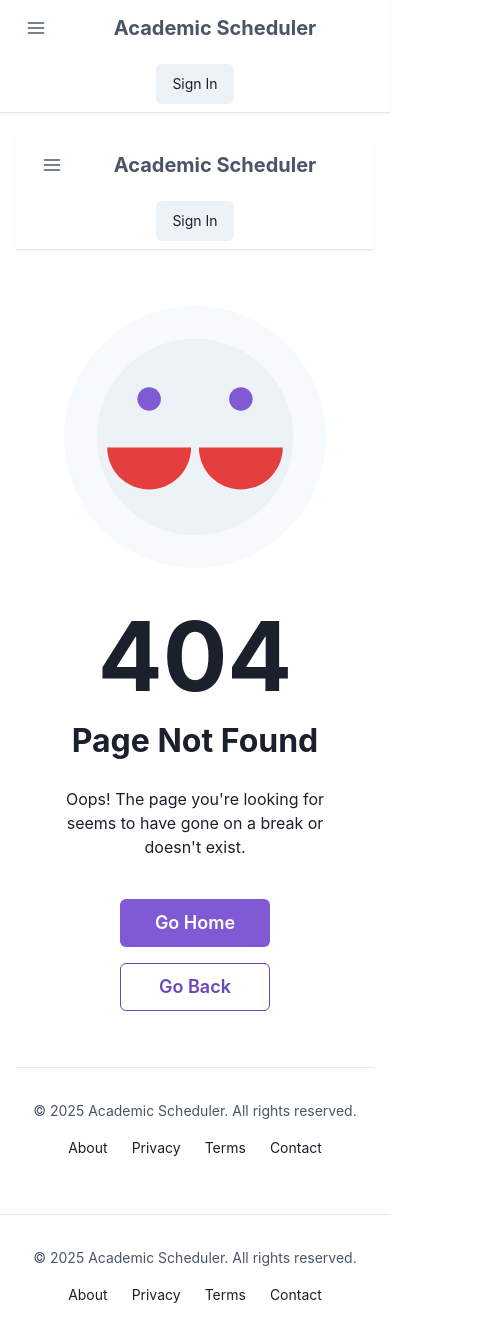
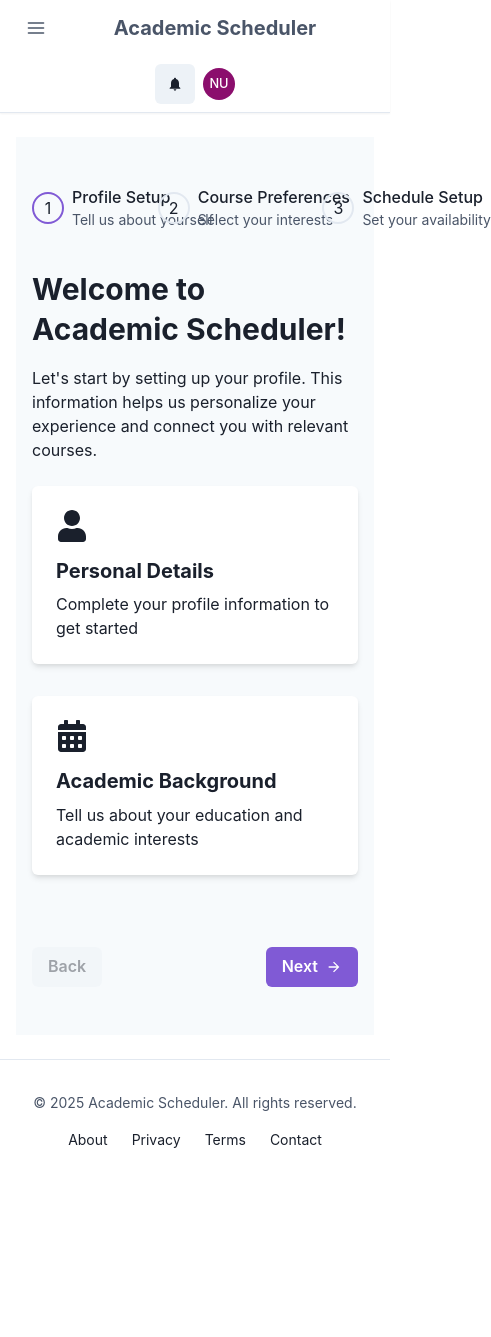
Before and after one commit to VoidEngineers/Academic_Scheduler, a React (Vite) app in the folder source/frontend/: page / in a window 390 px wide. Shown: the whole page, 491 px wide, since content can reach past the window. After the commit the page ends 1182 px from the top, so only its background shows below. Built offline with nearby package versions, Linux system fonts and the light colour scheme.

Commit message:
feat: update App component routing and remove MainLayout from NotFound page; add mobile navigation styles

```diff
--- a/source/frontend/src/404.tsx
+++ b/source/frontend/src/404.tsx
@@ -1,7 +1,6 @@
 import React from 'react';
 import { useNavigate } from 'react-router-dom';
 import { useColorModeValue } from '@chakra-ui/react';
-import MainLayout from './layouts/mainLayout/mainLayout';
 import {
   NotFoundContainer,
   ErrorCode,
@@ -25,7 +24,6 @@ const NotFound: React.FC = () => {
   };
 
   return (
-    <MainLayout>
       <NotFoundContainer>
         <IllustrationContainer>
           <svg
@@ -84,7 +82,6 @@ const NotFound: React.FC = () => {
           </BackButton>
         </ButtonContainer>
       </NotFoundContainer>
-    </MainLayout>
   );
 };
 
--- a/source/frontend/src/App.tsx
+++ b/source/frontend/src/App.tsx
@@ -1,16 +1,15 @@
 import { Route, Routes } from "react-router-dom";
+import OnBoarding from "./pages/onBoarding/onBoarding";
 import NotFound from "./404";
-import MainLayout from "./layouts/mainLayout/mainLayout";
 
 function App() {
   return (
-    <MainLayout>
-      <>
-        <Routes>
-          <Route path="*" element={<NotFound />} />
-        </Routes>
-      </>
-    </MainLayout>
+    <>
+      <Routes>
+        <Route path="/" element={<OnBoarding />} />
+        <Route path="*" element={<NotFound />} />
+      </Routes>
+    </>
   );
 }
 
--- a/source/frontend/src/pages/onBoarding/onBoarding.tsx
+++ b/source/frontend/src/pages/onBoarding/onBoarding.tsx
@@ -1,215 +1,215 @@
-// import React, { useState } from 'react';
-// import {
-//   Step,
-//   StepDescription as ChakraStepDescription,
-//   StepIcon,
-//   StepIndicator,
-//   StepNumber,
-//   StepSeparator,
-//   StepStatus,
-//   StepTitle,
-//   Stepper,
-//   useSteps,
-//   useColorModeValue,
-//   Box
-// } from '@chakra-ui/react';
-// import { CheckIcon, ArrowForwardIcon } from '@chakra-ui/icons';
-// import { FaUser, FaBook, FaCalendarAlt } from 'react-icons/fa';
-// import MainLayout from '../../layouts/mainLayout/mainLayout';
-// import {
-//   OnboardingContainer,
-//   ContentContainer,
-//   StepsContainer,
-//   ContentBox,
-//   NavigationContainer,
-//   StepHeading,
-//   StepDescription,
-//   CardGrid,
-//   StepCard,
-//   CardContent,
-//   FeatureIcon,
-//   CardHeading,
-//   CardDescription,
-//   CompletionContainer,
-//   CompletionIcon,
-//   NextButton,
-//   BackButton
-// } from '../../styles/onBoardingStyle';
+import React, { useState } from 'react';
+import {
+  Step,
+  StepDescription as ChakraStepDescription,
+  StepIcon,
+  StepIndicator,
+  StepNumber,
+  StepSeparator,
+  StepStatus,
+  StepTitle,
+  Stepper,
+  useSteps,
+  useColorModeValue,
+  Box
+} from '@chakra-ui/react';
+import { CheckIcon, ArrowForwardIcon } from '@chakra-ui/icons';
+import { FaUser, FaBook, FaCalendarAlt } from 'react-icons/fa';
+import MainLayout from '../../layouts/mainLayout/mainLayout';
+import {
+  OnboardingContainer,
+  ContentContainer,
+  StepsContainer,
+  ContentBox,
+  NavigationContainer,
+  StepHeading,
+  StepDescription,
+  CardGrid,
+  StepCard,
+  CardContent,
+  FeatureIcon,
+  CardHeading,
+  CardDescription,
+  CompletionContainer,
+  CompletionIcon,
+  NextButton,
+  BackButton
+} from '../../styles/onBoardingStyle';
 
-// const steps = [
-//   { title: 'Profile Setup', description: 'Tell us about yourself' },
-//   { title: 'Course Preferences', description: 'Select your interests' },
-//   { title: 'Schedule Setup', description: 'Set your availability' },
-// ];
+const steps = [
+  { title: 'Profile Setup', description: 'Tell us about yourself' },
+  { title: 'Course Preferences', description: 'Select your interests' },
+  { title: 'Schedule Setup', description: 'Set your availability' },
+];
 
-// const OnBoarding: React.FC = () => {
-//   const [isLoggedIn] = useState(true); // Normally from auth context
-//   const [userName] = useState('New User');
-//   const { activeStep, setActiveStep } = useSteps({
-//     index: 0,
-//     count: steps.length,
-//   });
+const OnBoarding: React.FC = () => {
+  const [isLoggedIn] = useState(true); // Normally from auth context
+  const [userName] = useState('New User');
+  const { activeStep, setActiveStep } = useSteps({
+    index: 0,
+    count: steps.length,
+  });
 
-//   const bgColor = useColorModeValue('gray.50', 'gray.900');
-//   const cardBg = useColorModeValue('white', 'gray.700');
-//   const accentColor = useColorModeValue('purple.600', 'purple.300');
+  const bgColor = useColorModeValue('gray.50', 'gray.900');
+  const cardBg = useColorModeValue('white', 'gray.700');
+  const accentColor = useColorModeValue('purple.600', 'purple.300');
 
-//   const handleNextStep = () => setActiveStep(activeStep + 1);
-//   const handlePrevStep = () => setActiveStep(activeStep - 1);
+  const handleNextStep = () => setActiveStep(activeStep + 1);
+  const handlePrevStep = () => setActiveStep(activeStep - 1);
 
-//   const renderStepContent = () => {
-//     switch (activeStep) {
-//       case 0:
-//         return (
-//           <>
-//             <StepHeading>Welcome to Academic Scheduler!</StepHeading>
-//             <StepDescription>
-//               Let's start by setting up your profile. This information helps us personalize
-//               your experience and connect you with relevant courses.
-//             </StepDescription>
-//             <CardGrid columns={{ base: 1, md: 2 }}>
-//               <StepCard bgColor={cardBg}>
-//                 <CardContent>
-//                   <FeatureIcon as={FaUser} accentColor={accentColor} />
-//                   <CardHeading>Personal Details</CardHeading>
-//                   <CardDescription>Complete your profile information to get started</CardDescription>
-//                 </CardContent>
-//               </StepCard>
-//               <StepCard bgColor={cardBg}>
-//                 <CardContent>
-//                   <FeatureIcon as={FaCalendarAlt} accentColor={accentColor} />
-//                   <CardHeading>Academic Background</CardHeading>
-//                   <CardDescription>Tell us about your education and academic interests</CardDescription>
-//                 </CardContent>
-//               </StepCard>
-//             </CardGrid>
-//           </>
-//         );
-//       case 1:
-//         return (
-//           <>
-//             <StepHeading>Course Preferences</StepHeading>
-//             <StepDescription>
-//               Select subjects and topics that interest you. This helps us recommend courses
-//               that align with your academic goals.
-//             </StepDescription>
-//             <CardGrid columns={{ base: 1, md: 3 }}>
-//               <StepCard bgColor={cardBg}>
-//                 <CardContent>
-//                   <FeatureIcon as={FaBook} accentColor={accentColor} />
-//                   <CardHeading>Subject Areas</CardHeading>
-//                   <CardDescription>Select your preferred academic subjects</CardDescription>
-//                 </CardContent>
-//               </StepCard>
-//               <StepCard bgColor={cardBg}>
-//                 <CardContent>
-//                   <FeatureIcon as={FaCalendarAlt} accentColor={accentColor} />
-//                   <CardHeading>Course Format</CardHeading>
-//                   <CardDescription>Choose your preferred learning formats</CardDescription>
-//                 </CardContent>
-//               </StepCard>
-//               <StepCard bgColor={cardBg}>
-//                 <CardContent>
-//                   <FeatureIcon as={FaBook} accentColor={accentColor} />
-//                   <CardHeading>Difficulty Level</CardHeading>
-//                   <CardDescription>Select your preferred course difficulty</CardDescription>
-//                 </CardContent>
-//               </StepCard>
-//             </CardGrid>
-//           </>
-//         );
-//       case 2:
-//         return (
-//           <>
-//             <StepHeading>Schedule Setup</StepHeading>
-//             <StepDescription>
-//               Set up your availability and scheduling preferences to help us find courses
-//               that fit your timetable.
-//             </StepDescription>
-//             <CardGrid columns={{ base: 1, md: 2 }}>
-//               <StepCard bgColor={cardBg}>
-//                 <CardContent>
-//                   <FeatureIcon as={FaCalendarAlt} accentColor={accentColor} />
-//                   <CardHeading>Weekly Availability</CardHeading>
-//                   <CardDescription>Mark your available times during the week</CardDescription>
-//                 </CardContent>
-//               </StepCard>
-//               <StepCard bgColor={cardBg}>
-//                 <CardContent>
-//                   <FeatureIcon as={FaCalendarAlt} accentColor={accentColor} />
-//                   <CardHeading>Term Planning</CardHeading>
-//                   <CardDescription>Set your academic goals for this term</CardDescription>
-//                 </CardContent>
-//               </StepCard>
-//             </CardGrid>
-//           </>
-//         );
-//       default:
-//         return (
-//           <CompletionContainer>
-//             <CompletionIcon as={CheckIcon} accentColor={accentColor} />
-//             <StepHeading>All Set!</StepHeading>
-//             <StepDescription>
-//               You've completed the onboarding process. Your academic scheduler is now ready to use!
-//             </StepDescription>
-//             <NextButton
-//               size="lg"
-//               rightIcon={<ArrowForwardIcon />}
-//             >
-//               Go to Dashboard
-//             </NextButton>
-//           </CompletionContainer>
-//         );
-//     }
-//   };
+  const renderStepContent = () => {
+    switch (activeStep) {
+      case 0:
+        return (
+          <>
+            <StepHeading>Welcome to Academic Scheduler!</StepHeading>
+            <StepDescription>
+              Let's start by setting up your profile. This information helps us personalize
+              your experience and connect you with relevant courses.
+            </StepDescription>
+            <CardGrid columns={{ base: 1, md: 2 }}>
+              <StepCard bgColor={cardBg}>
+                <CardContent>
+                  <FeatureIcon as={FaUser} accentColor={accentColor} />
+                  <CardHeading>Personal Details</CardHeading>
+                  <CardDescription>Complete your profile information to get started</CardDescription>
+                </CardContent>
+              </StepCard>
+              <StepCard bgColor={cardBg}>
+                <CardContent>
+                  <FeatureIcon as={FaCalendarAlt} accentColor={accentColor} />
+                  <CardHeading>Academic Background</CardHeading>
+                  <CardDescription>Tell us about your education and academic interests</CardDescription>
+                </CardContent>
+              </StepCard>
+            </CardGrid>
+          </>
+        );
+      case 1:
+        return (
+          <>
+            <StepHeading>Course Preferences</StepHeading>
+            <StepDescription>
+              Select subjects and topics that interest you. This helps us recommend courses
+              that align with your academic goals.
+            </StepDescription>
+            <CardGrid columns={{ base: 1, md: 3 }}>
+              <StepCard bgColor={cardBg}>
+                <CardContent>
+                  <FeatureIcon as={FaBook} accentColor={accentColor} />
+                  <CardHeading>Subject Areas</CardHeading>
+                  <CardDescription>Select your preferred academic subjects</CardDescription>
+                </CardContent>
+              </StepCard>
+              <StepCard bgColor={cardBg}>
+                <CardContent>
+                  <FeatureIcon as={FaCalendarAlt} accentColor={accentColor} />
+                  <CardHeading>Course Format</CardHeading>
+                  <CardDescription>Choose your preferred learning formats</CardDescription>
+                </CardContent>
+              </StepCard>
+              <StepCard bgColor={cardBg}>
+                <CardContent>
+                  <FeatureIcon as={FaBook} accentColor={accentColor} />
+                  <CardHeading>Difficulty Level</CardHeading>
+                  <CardDescription>Select your preferred course difficulty</CardDescription>
+                </CardContent>
+              </StepCard>
+            </CardGrid>
+          </>
+        );
+      case 2:
+        return (
+          <>
+            <StepHeading>Schedule Setup</StepHeading>
+            <StepDescription>
+              Set up your availability and scheduling preferences to help us find courses
+              that fit your timetable.
+            </StepDescription>
+            <CardGrid columns={{ base: 1, md: 2 }}>
+              <StepCard bgColor={cardBg}>
+                <CardContent>
+                  <FeatureIcon as={FaCalendarAlt} accentColor={accentColor} />
+                  <CardHeading>Weekly Availability</CardHeading>
+                  <CardDescription>Mark your available times during the week</CardDescription>
+                </CardContent>
+              </StepCard>
+              <StepCard bgColor={cardBg}>
+                <CardContent>
+                  <FeatureIcon as={FaCalendarAlt} accentColor={accentColor} />
+                  <CardHeading>Term Planning</CardHeading>
+                  <CardDescription>Set your academic goals for this term</CardDescription>
+                </CardContent>
+              </StepCard>
+            </CardGrid>
+          </>
+        );
+      default:
+        return (
+          <CompletionContainer>
+            <CompletionIcon as={CheckIcon} accentColor={accentColor} />
+            <StepHeading>All Set!</StepHeading>
+            <StepDescription>
+              You've completed the onboarding process. Your academic scheduler is now ready to use!
+            </StepDescription>
+            <NextButton
+              size="lg"
+              rightIcon={<ArrowForwardIcon />}
+            >
+              Go to Dashboard
+            </NextButton>
+          </CompletionContainer>
+        );
+    }
+  };
 
-//   return (
-//     <MainLayout isLoggedIn={isLoggedIn} userName={userName}>
-//       <OnboardingContainer bgColor={bgColor}>
-//         <ContentContainer>
-//           <StepsContainer>
-//             <Stepper index={activeStep} width="100%" colorScheme="purple">
-//               {steps.map((step, index) => (
-//                 <Step key={index}>
-//                   <StepIndicator>
-//                     <StepStatus
-//                       complete={<StepIcon />}
-//                       incomplete={<StepNumber />}
-//                       active={<StepNumber />}
-//                     />
-//                   </StepIndicator>
-//                   <Box flexShrink={0}>
-//                     <StepTitle>{step.title}</StepTitle>
-//                     <ChakraStepDescription>{step.description}</ChakraStepDescription>
-//                   </Box>
-//                   <StepSeparator />
-//                 </Step>
-//               ))}
-//             </Stepper>
+  return (
+    <MainLayout isLoggedIn={isLoggedIn} userName={userName}>
+      <OnboardingContainer bgColor={bgColor}>
+        <ContentContainer>
+          <StepsContainer>
+            <Stepper index={activeStep} width="100%" colorScheme="purple">
+              {steps.map((step, index) => (
+                <Step key={index}>
+                  <StepIndicator>
+                    <StepStatus
+                      complete={<StepIcon />}
+                      incomplete={<StepNumber />}
+                      active={<StepNumber />}
+                    />
+                  </StepIndicator>
+                  <Box flexShrink={0}>
+                    <StepTitle>{step.title}</StepTitle>
+                    <ChakraStepDescription>{step.description}</ChakraStepDescription>
+                  </Box>
+                  <StepSeparator />
+                </Step>
+              ))}
+            </Stepper>
 
-//             <ContentBox>
-//               {renderStepContent()}
-//             </ContentBox>
+            <ContentBox>
+              {renderStepContent()}
+            </ContentBox>
 
-//             <NavigationContainer>
-//               <BackButton
-//                 isDisabled={activeStep === 0}
-//                 onClick={handlePrevStep}
-//               >
-//                 Back
-//               </BackButton>
-//               <NextButton
-//                 onClick={handleNextStep}
-//                 rightIcon={activeStep < steps.length - 1 ? <ArrowForwardIcon /> : undefined}
-//               >
-//                 {activeStep < steps.length - 1 ? 'Next' : 'Complete'}
-//               </NextButton>
-//             </NavigationContainer>
-//           </StepsContainer>
-//         </ContentContainer>
-//       </OnboardingContainer>
-//     </MainLayout>
-//   );
-// };
+            <NavigationContainer>
+              <BackButton
+                isDisabled={activeStep === 0}
+                onClick={handlePrevStep}
+              >
+                Back
+              </BackButton>
+              <NextButton
+                onClick={handleNextStep}
+                rightIcon={activeStep < steps.length - 1 ? <ArrowForwardIcon /> : undefined}
+              >
+                {activeStep < steps.length - 1 ? 'Next' : 'Complete'}
+              </NextButton>
+            </NavigationContainer>
+          </StepsContainer>
+        </ContentContainer>
+      </OnboardingContainer>
+    </MainLayout>
+  );
+};
 
-// export default OnBoarding;
+export default OnBoarding;
```
Also changed, not shown: source/frontend/src/layouts/mainLayout/mainLayout.tsx (line endings or trailing spaces), source/frontend/src/styles/mobileNavStyle.tsx (renamed from source/frontend/src/styles/mobileNavStyle.ts).
